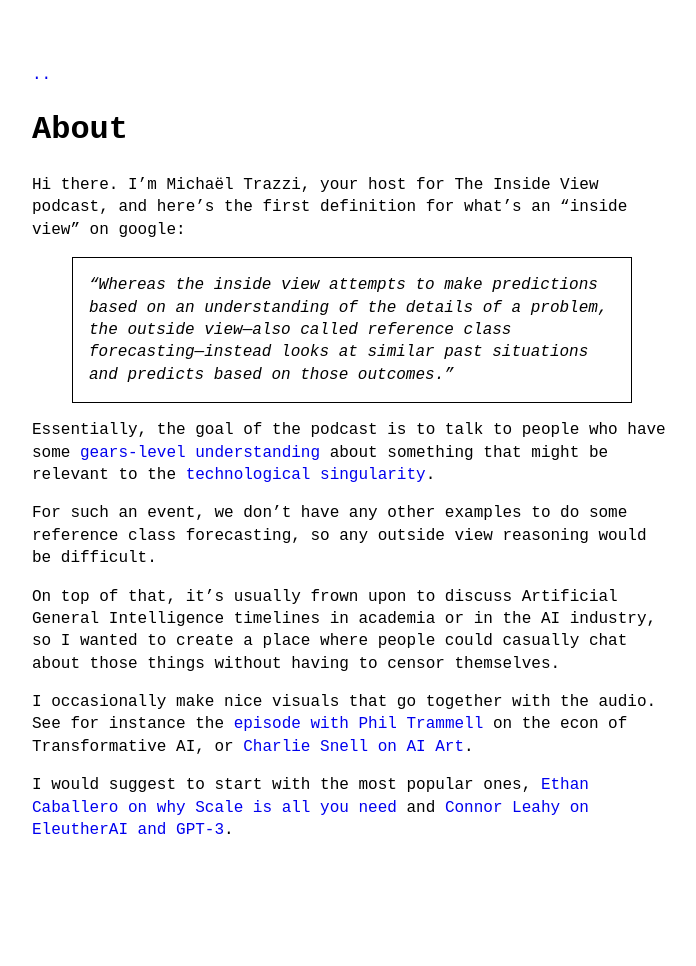
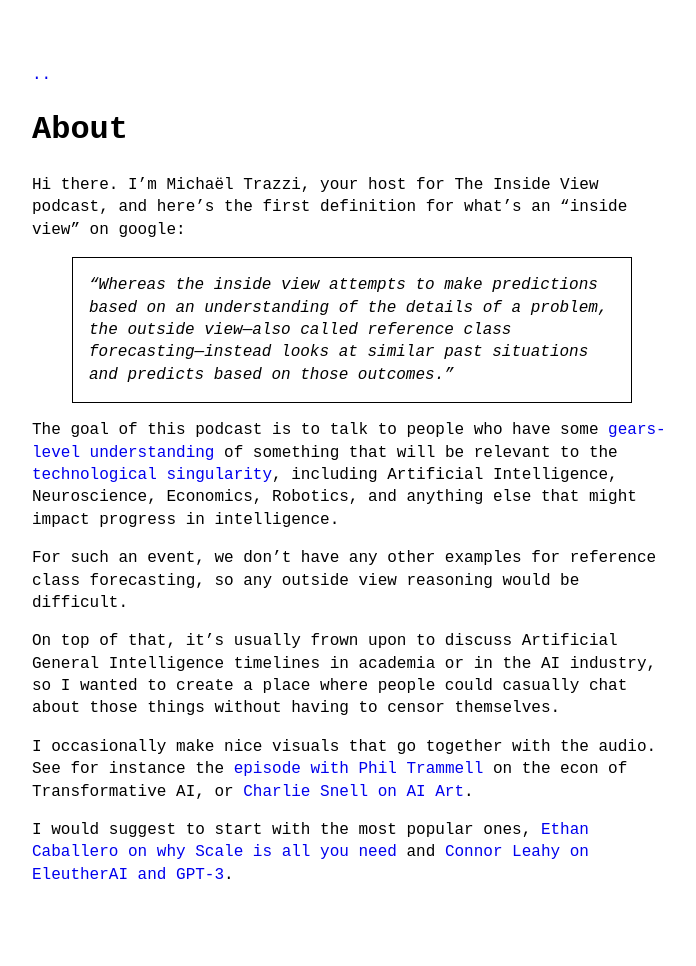
Before and after one commit to theinsideview/theinsideview.github.io, a Jekyll site: the page built from about.md, in a window 1280 px wide. Shown: the whole page, without its empty margins (288-984 px from the left). Built offline with Jekyll 4.4.1, drawn with Linux system fonts in a browser that asks for light colours; before the commit the page ends 921 px from its top, so only the background shows below that.

Commit message:
Update about.md

```diff
--- a/about.md
+++ b/about.md
@@ -7,12 +7,12 @@
 
 > "Whereas the inside view attempts to make predictions based on an understanding of the details of a problem, the outside view—also called reference class forecasting—instead looks at similar past situations and predicts based on those outcomes."
 
-Essentially, the goal of the podcast is to talk to people who have some [gears-level understanding](https://www.lesswrong.com/tag/gears-level) about something that might be relevant to the [technological singularity](https://en.wikipedia.org/wiki/Technological_singularity).
+The goal of this podcast is to talk to people who have some [gears-level understanding](https://www.lesswrong.com/tag/gears-level) of something that will be relevant to the [technological singularity](https://en.wikipedia.org/wiki/Technological_singularity), including Artificial Intelligence, Neuroscience, Economics, Robotics, and anything else that might impact progress in intelligence.
 
-For such an event, we don't have any other examples to do some reference class forecasting, so any outside view reasoning would be difficult.
+For such an event, we don't have any other examples for reference class forecasting, so any outside view reasoning would be difficult.
 
 On top of that, it's usually frown upon to discuss Artificial General Intelligence timelines in academia or in the AI industry, so I wanted to create a place where people could casually chat about those things without having to censor themselves.
 
 I occasionally make nice visuals that go together with the audio. See for instance the [episode with Phil Trammell](https://theinsideview.ai/phil) on the econ of Transformative AI, or [Charlie Snell  on AI Art](https://theinsideview.ai/charlie).
 
-I would suggest to start with the most popular ones, [Ethan Caballero on why Scale is all you need](https://theinsideview.ai/ethan) and [Connor Leahy on EleutherAI and GPT-3](https://theinsideview.github.io/connor).
+I would suggest to start with the most popular ones, [Ethan Caballero on why Scale is all you need](https://theinsideview.ai/ethan) and [Connor Leahy on EleutherAI and GPT-3](https://theinsideview.ai/connor).
```
